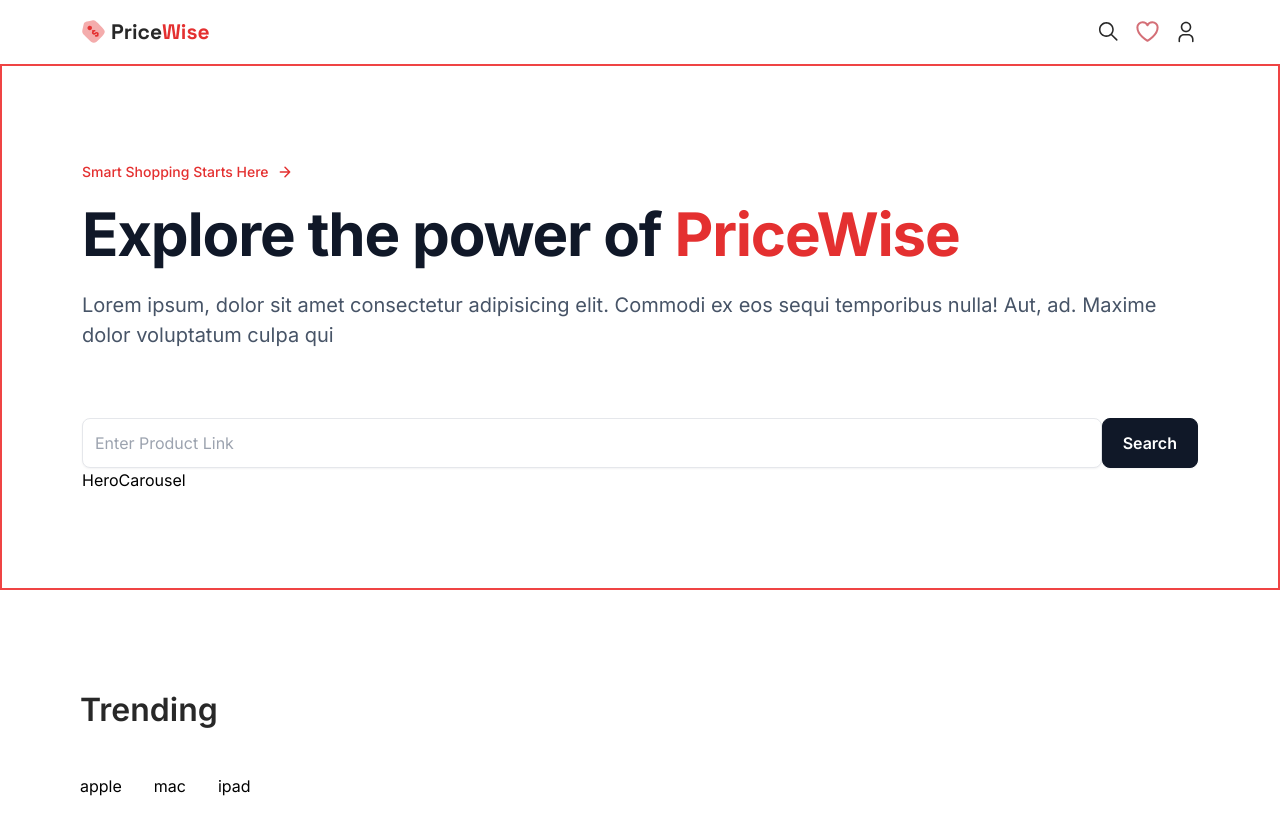
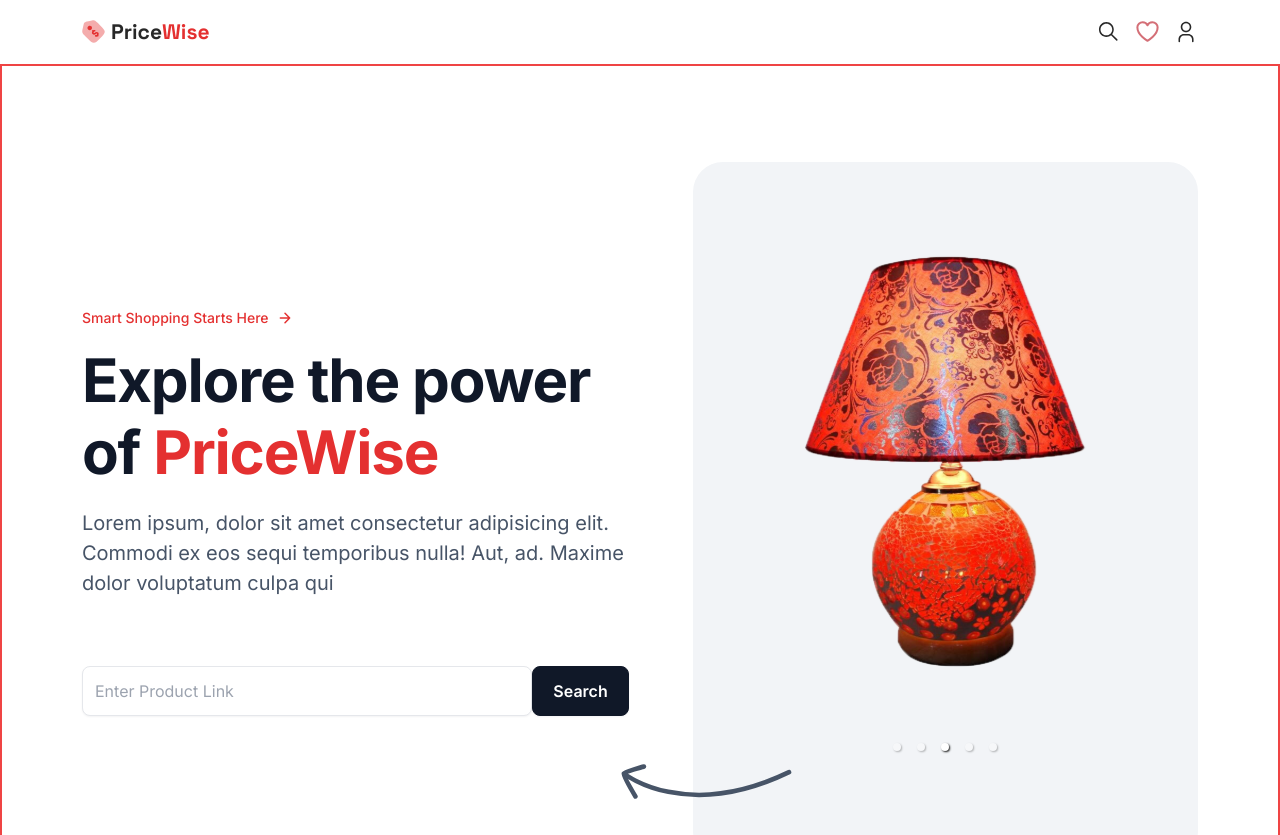
Before and after one commit to Harun11100/price_wise, a Next.js app: page / in a window 1280 px wide. Shown: the top 835 px of the page. Built offline with nearby package versions, Linux system fonts and the light colour scheme.

Commit message:
Carousel slider created

```diff
--- a/app/page.tsx
+++ b/app/page.tsx
@@ -22,9 +22,9 @@ const Home = () => {
                  </h1>
                  <p className='py-5 paragraph-text'> Lorem ipsum, dolor sit amet consectetur adipisicing elit. Commodi ex eos sequi temporibus nulla! Aut, ad. Maxime dolor voluptatum culpa qui</p>
                 <Searchbar/>
-                <HeroCarousel/>
+
               </div>
-
+              <HeroCarousel/>
 
             </div>
         </section>
--- a/components/HeroCarousel.tsx
+++ b/components/HeroCarousel.tsx
@@ -1,8 +1,45 @@
+'use client'
+
 import React from 'react'
+import "react-responsive-carousel/lib/styles/carousel.min.css"; // requires a loader
+import { Carousel } from 'react-responsive-carousel'
+import Image from 'next/image';
+
+
+const heroImg=[
+  {
+    imgUrl:'/assets/images/hero-1.svg',alt:'smart-watch'
+  },
+  {imgUrl:'/assets/images/hero-2.svg',alt:'bag'},
+  {
+    imgUrl:'/assets/images/hero-3.svg',alt:'lamp'
+  },{
+    imgUrl:'/assets/images/hero-4.svg',alt:'air fryer'
+  },{
+    imgUrl:'/assets/images/hero-5.svg',alt:'chair'
+  }
+
+
+]
 
 const HeroCarousel = () => {
   return (
-    <div>HeroCarousel</div>
+    <div className='hero-carousel'>
+       <Carousel
+      showThumbs={false}
+      autoPlay
+      infiniteLoop
+      interval={2000}
+      showArrows={false}
+      showStatus={false}
+    >
+                   {heroImg.map((img,)=>(
+                    <Image key={img.alt} src={img.imgUrl} alt={img.alt} width={484} height={'484'} className='object-contain'/>
+                   ))}
+    </Carousel>
+    <Image src='/assets/icons/hand-drawn-arrow.svg' alt='arrow' width={175} height={175} className='max-xl:hidden absolute -left-[15%] bottom-0 z=0'/>
+    </div>
+
   )
 }
 
```
Also changed, not shown: package.json (+5 -4 lines), 1 other file (tests, documents, lock files or other folders).
